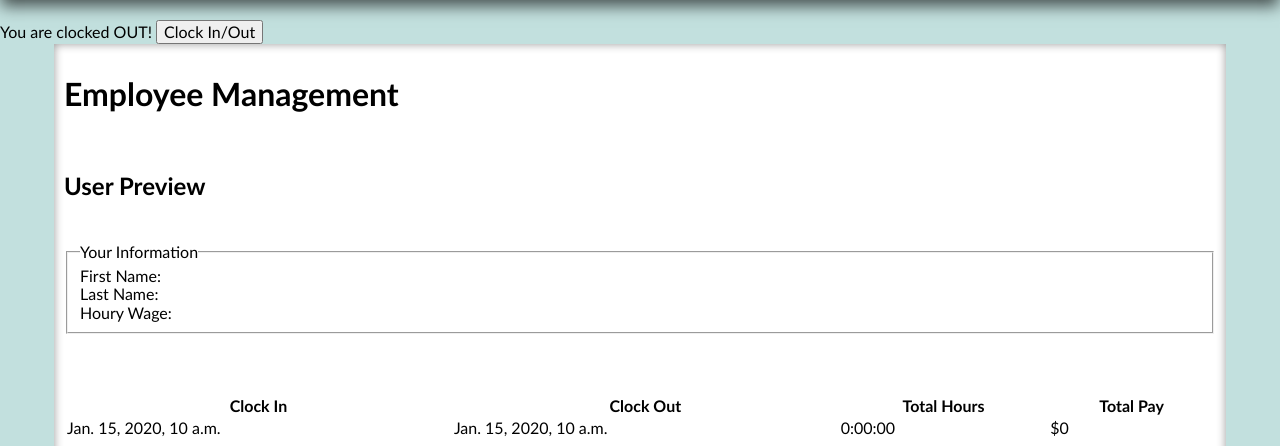
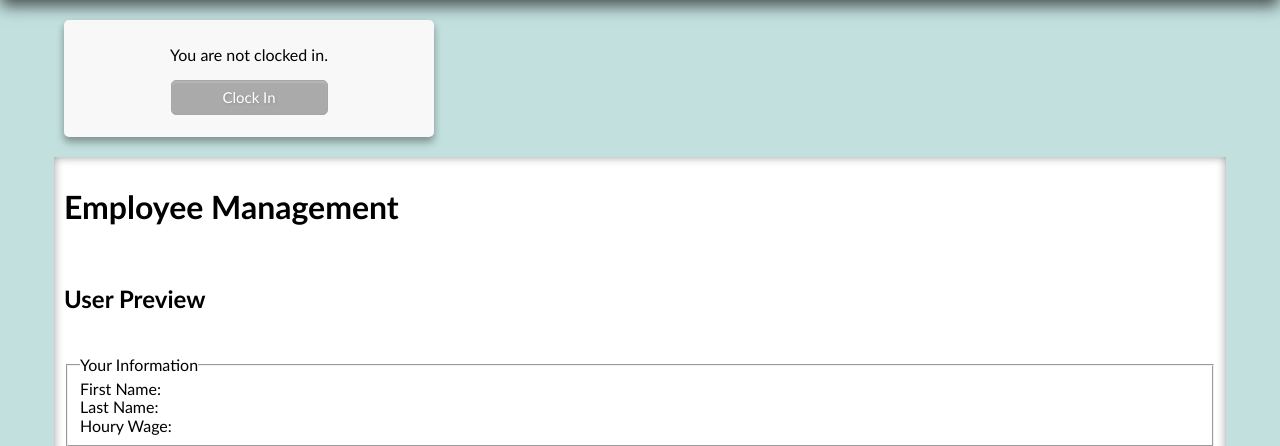
Before and after one commit to CSUF-Computer-Science/super-duper-spork, a Django app: page /employees/ in a window 1280 px wide. Shown: the part 200-646 px from the top of the page. Run offline with Django 3.2, Linux system fonts and the light colour scheme; a user stored in the database is signed in; tables that the repository leaves empty hold one stand-in row (values such as "Sample post").

Commit message:
Added styling to time clock. Added thingy that shows how long you've been clocked in for and updates automagically.

```diff
--- a/sporkify/frontend/templates/employees.html
+++ b/sporkify/frontend/templates/employees.html
@@ -1,24 +1,93 @@
 {% extends "base.html" %}
 
 {% block headIncludes %}
+<link rel="stylesheet" type="text/css" href="/static/stylesheets/minidash.css">
+<style>
+#timeClockForm {
+	align-content: center;
+    display: flex;
+    flex-direction: column;
+}
+
+#timeclockContainer {
+	background: white;
+    width: 350px;
+    align-items: center;
+    display: flex;
+    flex-direction: column;
+	padding: 10px;
+
+	box-shadow: 0 4px 6px 0 rgba(0, 0, 0, 0.2), 0 6px 10px 0 rgba(0, 0, 0, 0.19);
+	background-color:#F8F8F8;
+	border-radius: 5px;
+}
+
+#timeclockContainer p {
+	text-align: center;
+}
+
+#timeclockContainer input[type="submit"]{
+	background:rgb(170,170,170);
+	width: 157px;
+    height: 35px;
+    padding: 8px 10px 8px 10px;
+    margin-left: 4px;
+    margin-right: 4px;
+    margin-bottom: 12px;
+	border-radius: 5px;
+	-webkit-border-radius: 5px;
+	-moz-border-radius: 5px;
+    color: #fff;
+    align-self: center;
+	text-shadow: 1px 1px 3px rgba(0, 0, 0, 0.15);
+	-moz-box-shadow: inset 0px 2px 2px 0px rgba(255, 255, 255, 0.17);
+	-webkit-box-shadow: inset 0px 2px 2px 0px rgba(255, 255, 255, 0.17);
+	box-shadow: inset 0px 2px 2px 0px rgba(255, 255, 255, 0.17);
+	border: 1px solid rgb(165,165,165);
+	font-size: 15px;
+}
+</style>
+<script type="text/javascript">
+	onload = () => {
+		// Find elements with clockin tag and update them
+		// every half-second
+		setInterval(() => {
+			const curTime = new Date().getTime() / 1000;
+
+			const elemsToUpdate = document.querySelectorAll("[clockin]");
+			elemsToUpdate.forEach((elem) => {
+				var timeDiff = curTime - parseInt(elem.getAttribute("clockin"));
+
+				const hours = Math.floor(timeDiff / 3600).toString().padStart(2, '0');
+				timeDiff %= 3600;
+				const minutes = Math.floor(timeDiff / 60).toString().padStart(2, '0');
+				const seconds = Math.floor(timeDiff % 60).toString().padStart(2, '0');
+
+				elem.innerHTML = `${hours}:${minutes}:${seconds}`;
+			});
+		}, 500);
+	}
+</script>
 {% endblock %}
 
 {% block miniDash %}
-<div style="margin: 0 auto;">
-	<form action="" method="POST">
+<div id="timeclockContainer">
+	<form id="timeClockForm" action="" method="POST">
 		{% csrf_token %}
 		<!-- Print stuff -->
+		<p>
 		{% if clockedIn == True %}
-			You are clocked IN!
+			You have been on the clock for <span clockin="{{ curShiftStartedAt }}">(calculating...)</span>
 		{% endif %}
 
 		{% if clockedIn == False %}
-			You are clocked OUT!
+			You are not clocked in.
 			{% if timeWorked != None %}
 				Your shift lasted for {{ timeWorked }}.
 			{% endif %}
 		{% endif %}
-		<button type="submit" name="clockInOut">Clock In/Out</button>
+		</p>
+		<input type="submit" id="clockInOut" name="clockInOut" value='Clock {{ clockedIn|yesno:"Out,In" }}' />
 	</form>
 </div>
 {% endblock %}
--- a/sporkify/frontend/views.py
+++ b/sporkify/frontend/views.py
@@ -1,3 +1,5 @@
+import calendar
+
 from django.shortcuts import render, get_object_or_404
 from django.contrib.auth.decorators import login_required
 from django.utils import timezone
@@ -46,6 +48,10 @@ def employee(request):
         "clockedIn": len(open_shifts) > 0       # If current user is clocked in
     }
 
+    if base_context["clockedIn"]:
+        cur_shift = open_shifts[0]
+        base_context["curShiftStartedAt"] = calendar.timegm(cur_shift.time_in.utctimetuple())
+
     # Begin logic for the time clock
     if request.method == 'POST' and request.POST['clockInOut'] is not None:
         if len(open_shifts) == 0:
@@ -59,6 +65,7 @@ def employee(request):
             return render(request, 'employees.html', {
                 **base_context,
                 "clockedInAt": timezone.now(),
+                "curShiftStartedAt": calendar.timegm(timezone.now().utctimetuple()),
                 "clockedIn": True # Replace the initial clockedIn from above
             })
         elif len(open_shifts) == 1:
--- /dev/null
+++ b/sporkify/static/stylesheets/minidash.css
@@ -0,0 +1,5 @@
+#miniDash {
+    width: 90%;
+    margin: 0 auto;
+    margin-bottom: 20px;
+}
```
